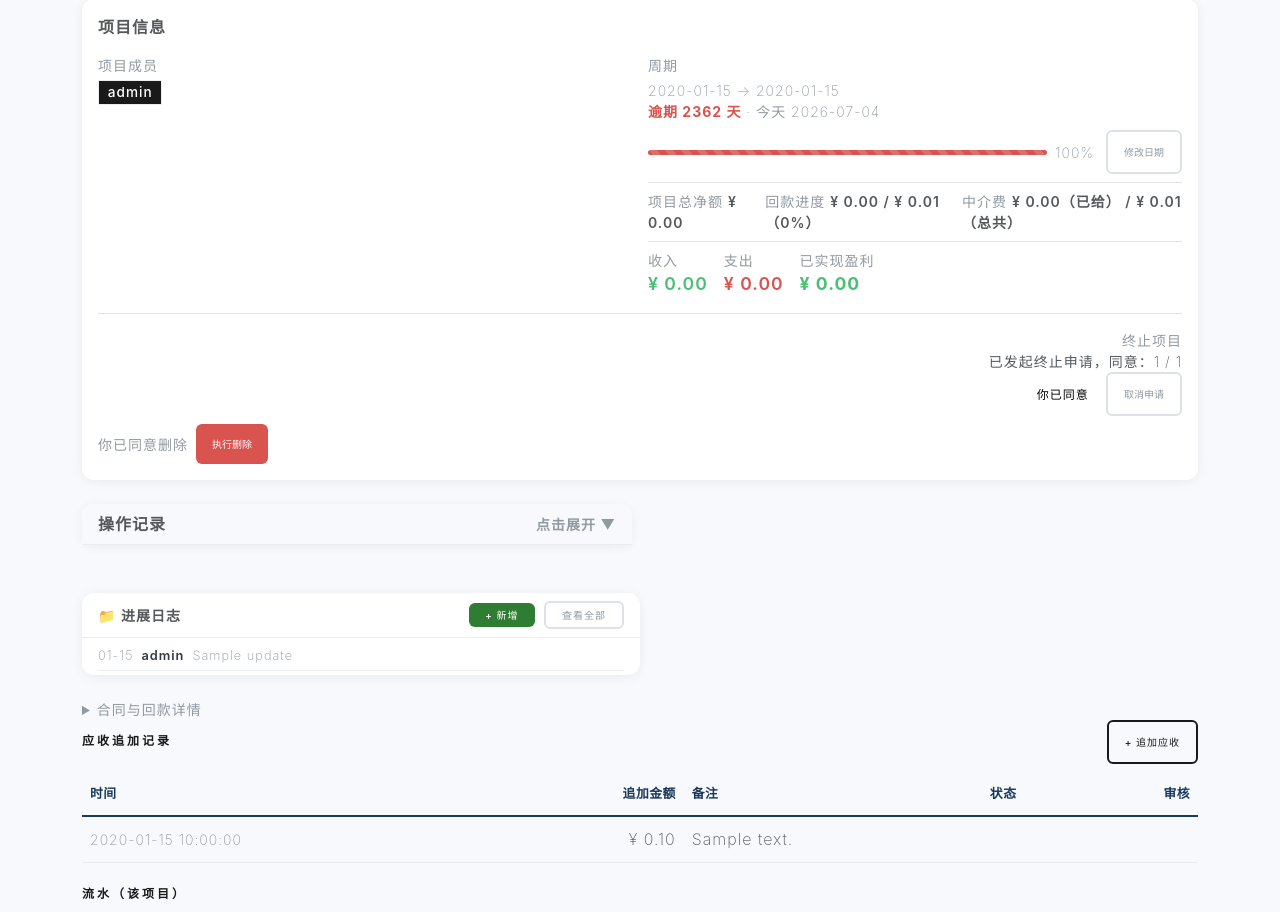
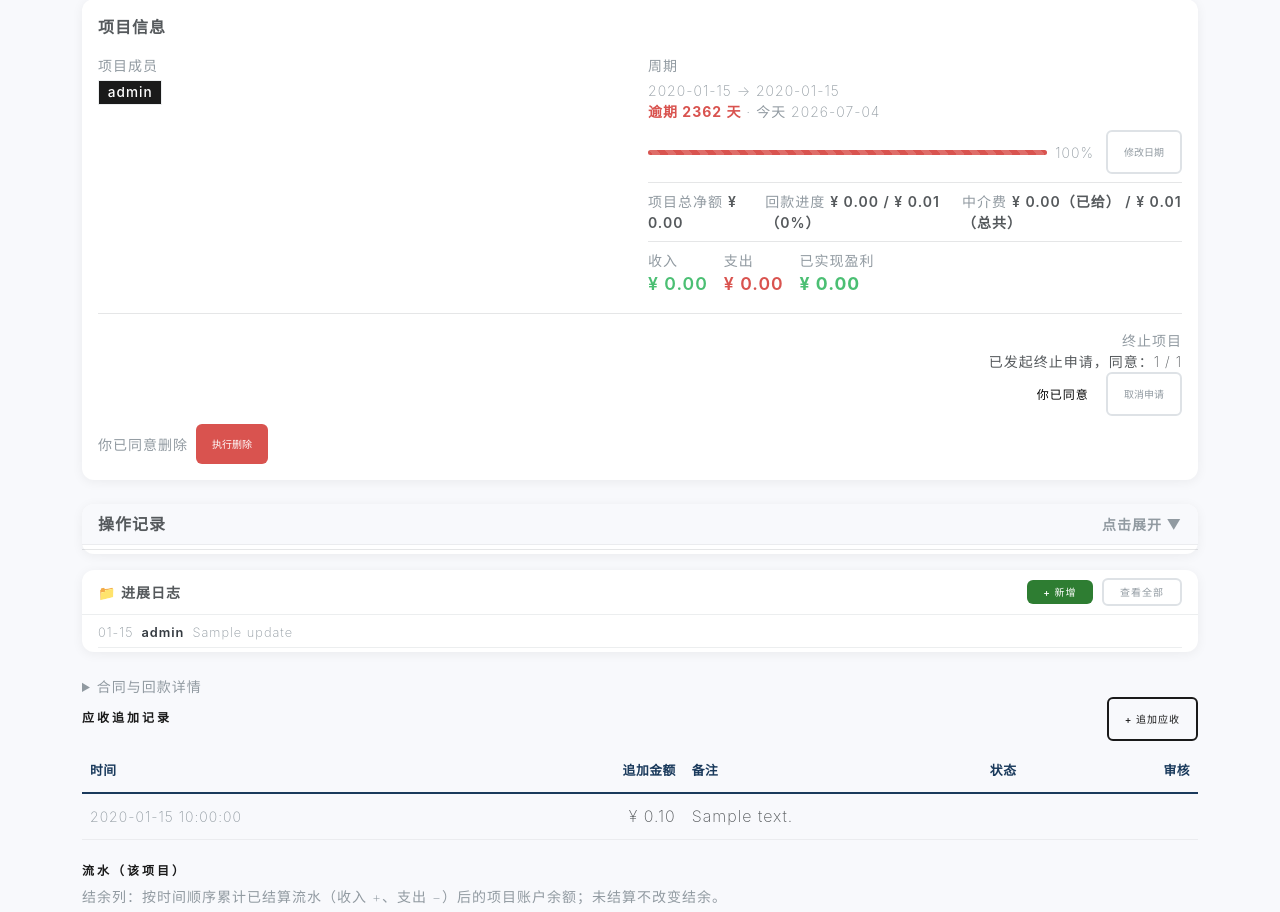
Before and after one commit to wanghongfei833/project_management, a Flask app: page /projects/1 in a window 1280 px wide. Shown: the part 182-1094 px from the top of the page. Run offline with Flask 3, Linux system fonts and the light colour scheme; a user stored in the database is signed in; tables that the repository leaves empty hold one stand-in row (values such as "Sample post"); some libraries are stand-ins or nearby versions.

Commit message:
操作记录与进展日志改为纵向堆叠布局，操作记录下方添加分割线

```diff
--- a/templates/project_detail.html
+++ b/templates/project_detail.html
@@ -199,12 +199,12 @@
       <div class="modal-footer"><button class="btn btn-sm btn-primary" type="submit">提交申请</button></div>
     </form>
   {% endif %}
+
   </div></div></div>
   <!-- /模态框 -->
 
-  <div class="row g-3 mb-4">
-    <div class="col-md-6">
-      <div class="card mb-4">
+  <div class="mb-4">
+    <div class="card mb-0">
     <div class="card-header py-2" style="cursor: pointer;" data-bs-toggle="collapse" data-bs-target="#activityLogCollapse" aria-expanded="false" aria-controls="activityLogCollapse">
       <div class="d-flex justify-content-between align-items-center">
         <span class="fw-semibold">操作记录</span>
@@ -242,8 +242,34 @@
             <li class="text-muted">暂无操作日志</li>
           {% endfor %}
         </ul>
+        <hr class="my-2">
       </div>
     </div>
+    <hr class="my-1">
+  </div>
+
+    {% if project_updates %}
+    <div class="card mb-0 mt-3">
+      <div class="card-body p-0">
+        <div class="d-flex justify-content-between align-items-center px-3 py-2 border-bottom">
+          <span class="fw-semibold small">📁 进展日志</span>
+          <div>
+            <a href="{{ url_for('main.project_logs_new', project_id=project.id) }}" class="btn btn-sm btn-success py-0">+ 新增</a>
+            <a href="{{ url_for('main.project_logs', project_id=project.id) }}" class="btn btn-sm btn-outline-secondary py-0 ms-1">查看全部</a>
+          </div>
+        </div>
+        <div class="px-3 py-1">
+          {% for u in project_updates[:5] %}
+            <a href="{{ url_for('main.project_logs', project_id=project.id, log_id=u.id) }}" class="d-flex align-items-center gap-2 py-1 text-decoration-none border-bottom" style="font-size:.8rem;">
+              <span class="text-muted text-nowrap">{{ u.created_at.strftime('%m-%d') if u.created_at else '' }}</span>
+              <span class="fw-semibold text-dark">{{ u.author.username if u.author else '?' }}</span>
+              <span class="text-muted text-truncate">{{ u.title or '（无标题）' }}</span>
+            </a>
+          {% endfor %}
+        </div>
+      </div>
+    </div>
+  {% endif %}
   </div>
 
 <script>
@@ -268,36 +294,7 @@ document.querySelectorAll('.log-filter').forEach(function(el) {
 });
 </script>
 
-    </div>
-
-    </div>
-    {% if project_updates %}
-    <div class="col-md-6">
-      <div class="card mb-4">
-      <div class="card-body p-0">
-        <div class="d-flex justify-content-between align-items-center px-3 py-2 border-bottom">
-          <span class="fw-semibold small">📁 进展日志</span>
-          <div>
-            <a href="{{ url_for('main.project_logs_new', project_id=project.id) }}" class="btn btn-sm btn-success py-0">+ 新增</a>
-            <a href="{{ url_for('main.project_logs', project_id=project.id) }}" class="btn btn-sm btn-outline-secondary py-0 ms-1">查看全部</a>
-          </div>
-        </div>
-        <div class="px-3 py-1">
-          {% for u in project_updates[:5] %}
-            <a href="{{ url_for('main.project_logs', project_id=project.id, log_id=u.id) }}" class="d-flex align-items-center gap-2 py-1 text-decoration-none border-bottom" style="font-size:.8rem;">
-              <span class="text-muted text-nowrap">{{ u.created_at.strftime('%m-%d') if u.created_at else '' }}</span>
-              <span class="fw-semibold text-dark">{{ u.author.username if u.author else '?' }}</span>
-              <span class="text-muted text-truncate">{{ u.title or '（无标题）' }}</span>
-            </a>
-          {% endfor %}
-        </div>
-      </div>
-    </div>
-  {% endif %}
-    </div>
-  </div>
-
-  <details class="mt-2"><summary class="small text-muted" style="cursor:pointer;">合同与回款详情</summary>
+<details class="mt-2"><summary class="small text-muted" style="cursor:pointer;">合同与回款详情</summary>
     <div class="row g-2 mt-2 small">
       <div class="col-md-4">合同全额：<span class="fw-semibold">¥ {{ '%.2f'|format(expected_total_cents/100) }}</span></div>
       <div class="col-md-4">未回款：<span class="fw-semibold text-danger">¥ {{ '%.2f'|format(remaining_gross_cents/100) }}</span></div>
```
